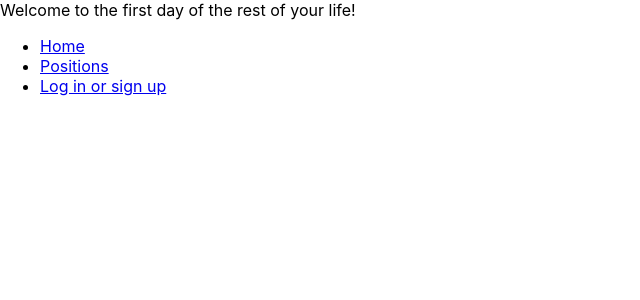
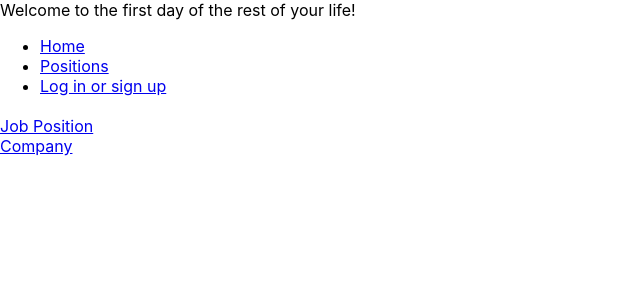
Before and after one commit to elliott-king/hostile-board-frontend, a React (Create React App) app: page /messages/1 in a window 1280 px wide. Shown: the top 300 px of the page, without its empty margins (0-640 px from the left). Built offline with nearby package versions, Linux system fonts and the light colour scheme; no server answers.

Commit message:
Message show handling

```diff
--- a/src/App.js
+++ b/src/App.js
@@ -6,6 +6,7 @@ import {BrowserRouter as Router, Switch, Route, Link} from 'react-router-dom'
 import {getPositions, createSession, createUser} from './requests'
 import PositionsSearch from './containers/PositionsSearch'
 import SessionHandler from './containers/SessionHandler'
+import {Message} from './components/Message'
 
 class App extends React.Component {
   state = {
@@ -47,6 +48,9 @@ class App extends React.Component {
             </ul>
           </nav>
           <Switch>
+            <Route path={`/messages/:messageId`}>
+              <Message loggedInUser={this.props.loggedInUser}/>
+            </Route>
             <Route path='/login'>
               <SessionHandler
                 loggedInUser={this.state.loggedInUser}
--- /dev/null
+++ b/src/components/Message.js
@@ -0,0 +1,26 @@
+import React, {useEffect, useState} from 'react'
+import {useParams, Link} from 'react-router-dom'
+
+import {getMessage} from '../requests'
+
+export const Message = (props) => {
+  const {messageId} = useParams()
+  const [message, setMessage] = useState({})
+
+  useEffect(() => {
+    const fetchData = async () => {
+      const message = await getMessage(messageId)
+      setMessage(message)
+    }
+    fetchData()
+  }, [messageId])
+
+  return (
+    <div id="message-container-div">
+      <h2>{message.content}</h2>
+      <Link to={`/positions/${message.position_id}`}>Job Position</Link>
+      <br/>
+      <Link to={`/companies/${message.company_id}`}>Company</Link>
+    </div>
+  )
+}
--- a/src/requests.js
+++ b/src/requests.js
@@ -3,6 +3,7 @@ const POSITIONS = API + 'positions/'
 const APPLICATIONS = API + 'applications/'
 const SESSIONS = API + 'sessions/'
 const USERS = API + 'users/'
+const MESSAGES = API + 'messages/'
 
 export const getPositions = async() => {
   let res = await fetch(POSITIONS)
@@ -60,3 +61,9 @@ export const createUser = async(userInfo) => {
   if (res.status !== 200) console.error(res)
   else return await res.json()
 }
+export const getMessage = async(id) => {
+  let url = MESSAGES + id
+  let res = await fetch(url)
+  if (res.status !== 200) console.error(res)
+  else return await res.json()
+}
```
